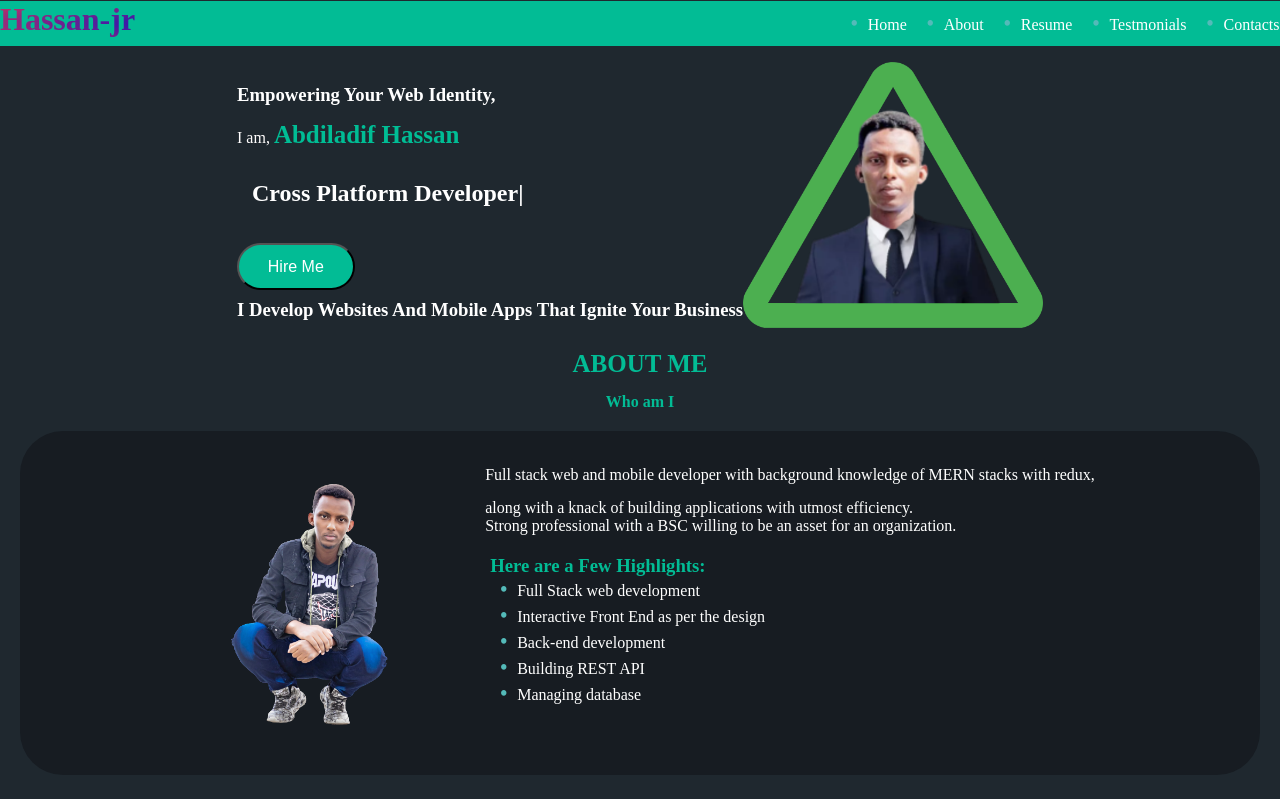
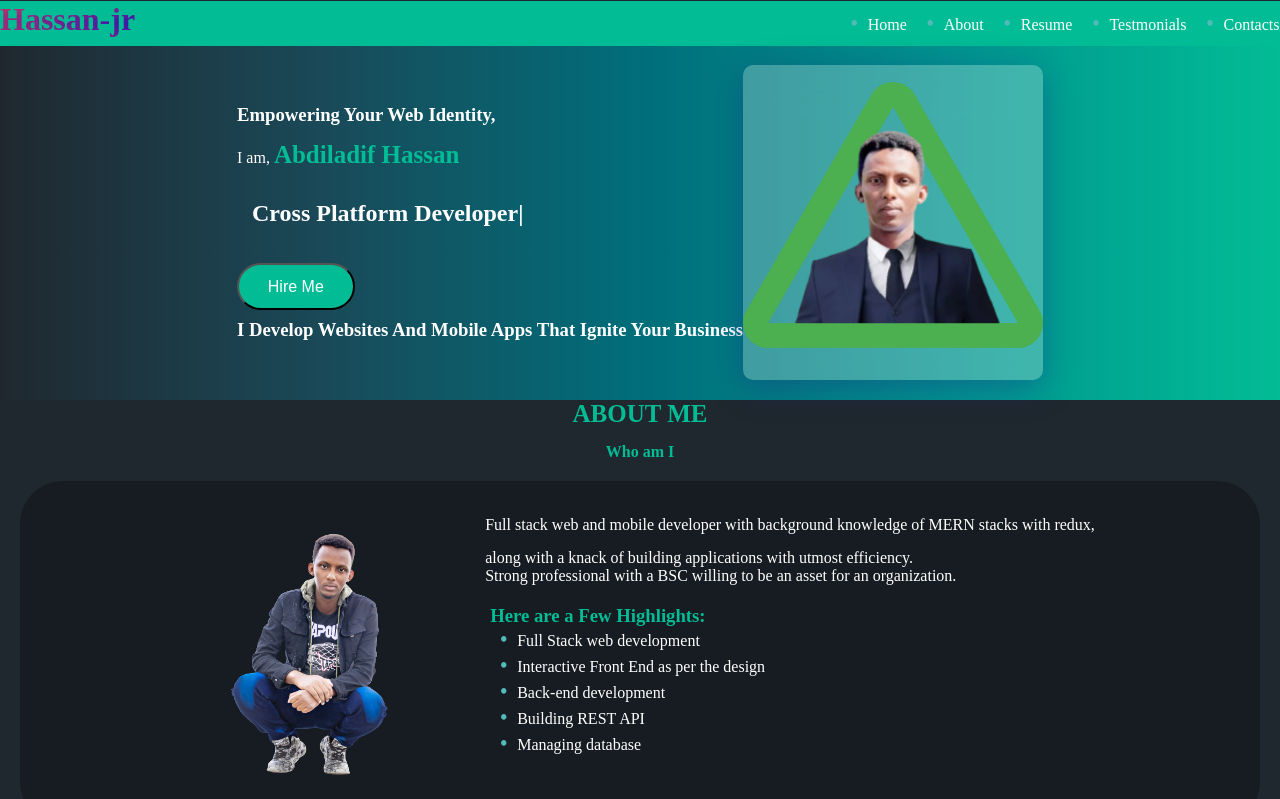
Before and after one commit to Hassan-jr/portfolio, a React (Create React App) app: page /edu in a window 1280 px wide. Shown: the top 799 px of the page. Built offline with nearby package versions, Linux system fonts and the light colour scheme.

Commit message:
header color changed

```diff
--- a/src/components/header.css
+++ b/src/components/header.css
@@ -1,5 +1,6 @@
 .header{
-    /* background-color:#E9DAC1; */
+   background-image: linear-gradient(to left, #02bc95, #00958f, #006e7a, #1a4958, #1f282f);
+  /* background-image: linear-gradient(to bottom, #387a6b, #2d6053, #22473d, #173028, #0a1a15); */
     /* color: #54BAB9; */
     display: flex;
     align-content: center;
@@ -7,7 +8,8 @@
     flex-wrap: wrap;
     justify-content: center;
     align-items: center;
-    margin-bottom: 20px;
+    margin-bottom: 30px;
+    padding: 20px;
 
 }
  .header h3 {
@@ -18,7 +20,14 @@
 .changingtext{
   font-family: 'Redressed', cursive;
 }
+.headerimgparent{
+  background: rgba( 255, 255, 255, 0.25 );
+box-shadow: 0 8px 32px 0 rgba( 31, 38, 135, 0.37 );
+backdrop-filter: blur( 20px );
+-webkit-backdrop-filter: blur( 20px );
+border-radius: 10px;
 
+}
 .headerimg {
 
   width: 300px;
```
